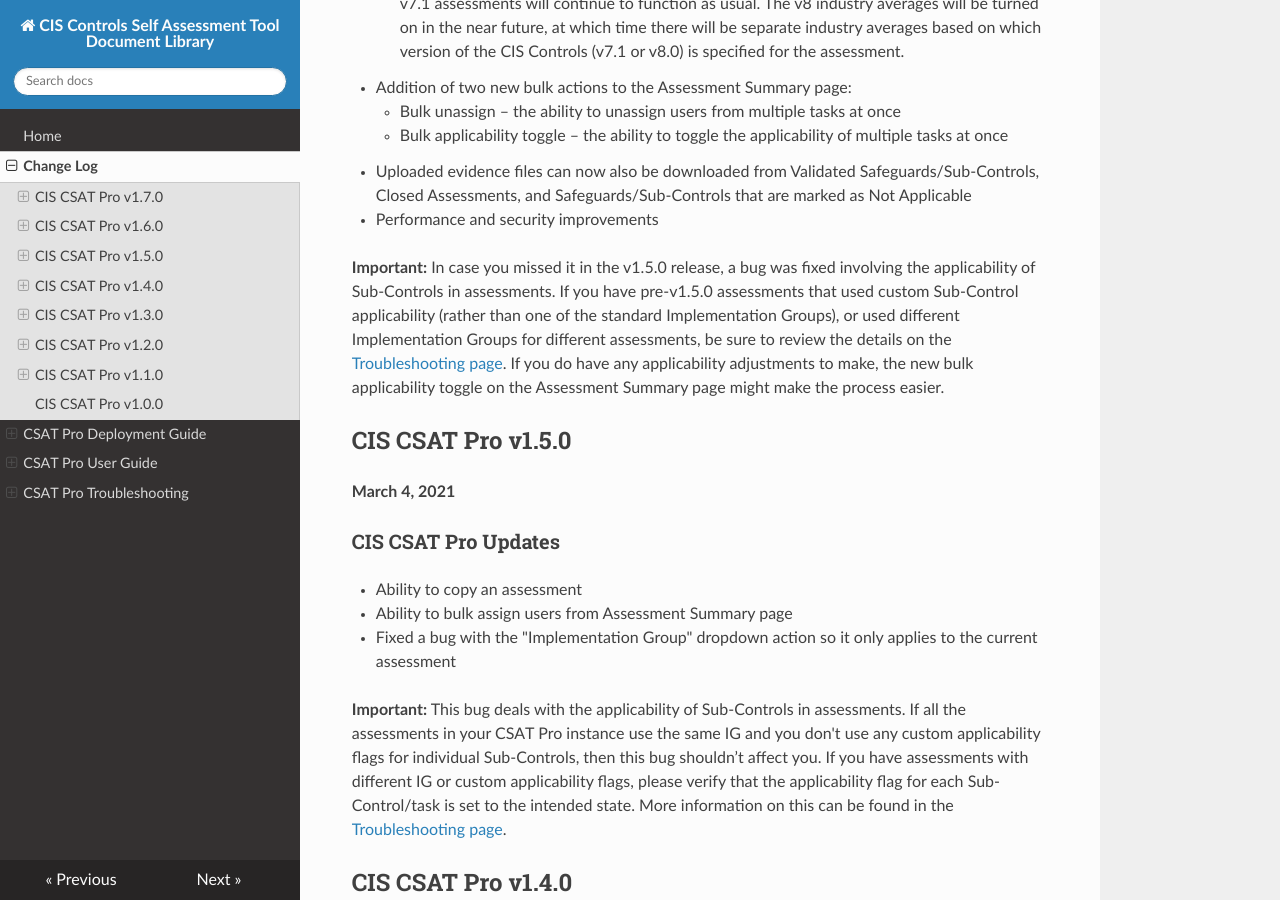
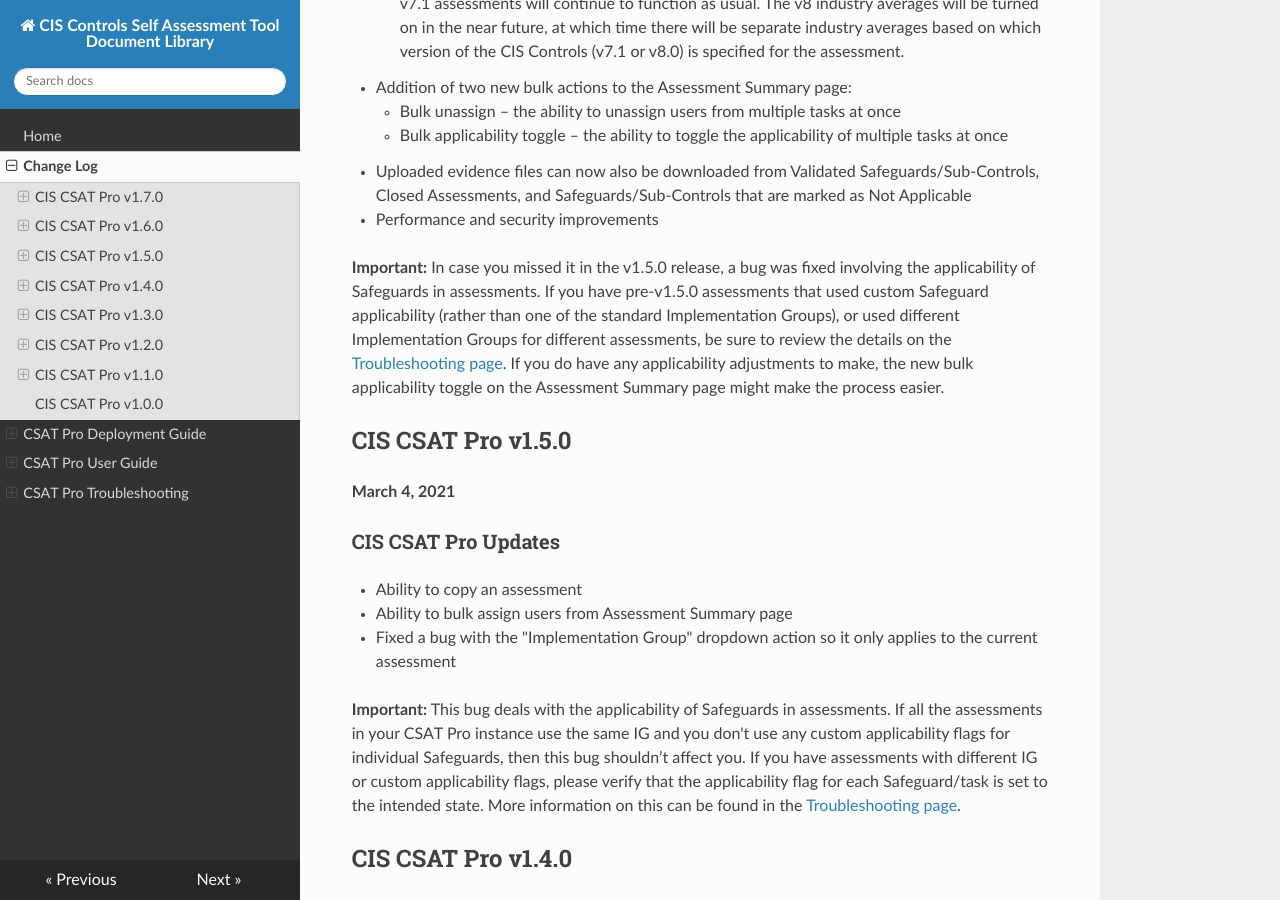
Before and after one commit to CISecurity/CSAT-Docs, an MkDocs documentation site: the page built from docs/source/Change Log.md, in a window 1280 px wide and 900 px high, scrolled down 1563 px. Built offline with MkDocs 1.6.1, drawn with Linux system fonts in a browser that asks for light colours; nearby versions of some CDN libraries; some of the changed text lies outside the part shown.

Commit message:
Change Log update

```diff
--- a/docs/source/Change Log.md
+++ b/docs/source/Change Log.md
@@ -24,11 +24,11 @@
 ### Document Updates ###
 - New "Port Information" Section in the Deployment Guide
 - Note related to system restrictions that can interfere with the installation
-- Greater emphasis on the required Neo4j version
+- Greater emphasis on the required Neo4j versions
 
 **Important:**
-In case you missed it in the v1.5.0 release, a bug was fixed involving the applicability of Sub-Controls in assessments.
-If you have pre-v1.5.0 assessments that used custom Sub-Control applicability (rather than one of the standard Implementation Groups),
+In case you missed it in the v1.5.0 release, a bug was fixed involving the applicability of Safeguards in assessments.
+If you have pre-v1.5.0 assessments that used custom Safeguard applicability (rather than one of the standard Implementation Groups),
 or used different Implementation Groups for different assessments, be sure to review the details on the [Troubleshooting page](../troubleshooting).
 If you do have any applicability adjustments to make, the new bulk applicability toggle on the Assessment Summary page might make the process easier.
 
@@ -50,8 +50,8 @@ If you do have any applicability adjustments to make, the new bulk applicability
 - Performance and security improvements
 
 **Important:**
-In case you missed it in the v1.5.0 release, a bug was fixed involving the applicability of Sub-Controls in assessments.
-If you have pre-v1.5.0 assessments that used custom Sub-Control applicability (rather than one of the standard Implementation Groups),
+In case you missed it in the v1.5.0 release, a bug was fixed involving the applicability of Safeguards in assessments.
+If you have pre-v1.5.0 assessments that used custom Safeguard applicability (rather than one of the standard Implementation Groups),
 or used different Implementation Groups for different assessments, be sure to review the details on the [Troubleshooting page](../troubleshooting).
 If you do have any applicability adjustments to make, the new bulk applicability toggle on the Assessment Summary page might make the process easier.
 
@@ -66,8 +66,8 @@ If you do have any applicability adjustments to make, the new bulk applicability
  - Fixed a bug with the "Implementation Group" dropdown action so it only applies to the current assessment
 
 **Important:**
-This bug deals with the applicability of Sub-Controls in assessments. If all the assessments in your CSAT Pro instance use the same IG and you don't use any custom applicability flags for individual Sub-Controls, then this bug shouldn’t affect you.
-If you have assessments with different IG or custom applicability flags, please verify that the applicability flag for each Sub-Control/task is set to the intended state.
+This bug deals with the applicability of Safeguards in assessments. If all the assessments in your CSAT Pro instance use the same IG and you don't use any custom applicability flags for individual Safeguards, then this bug shouldn’t affect you.
+If you have assessments with different IG or custom applicability flags, please verify that the applicability flag for each Safeguard/task is set to the intended state.
 More information on this can be found in the [Troubleshooting page](../troubleshooting).
 
 ## CIS CSAT Pro v1.4.0 ##
```
